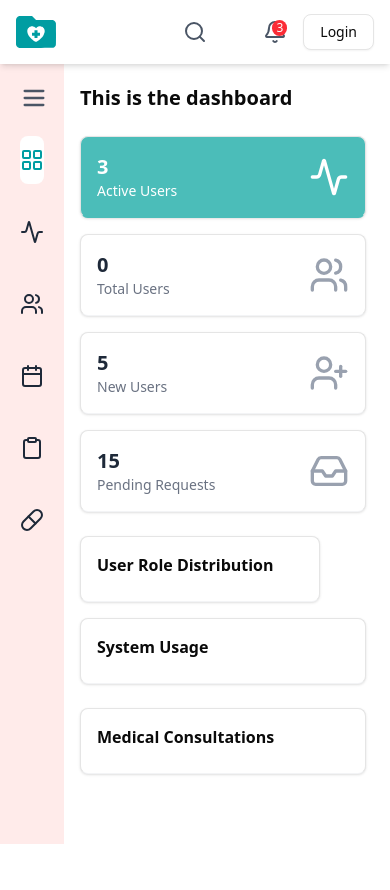
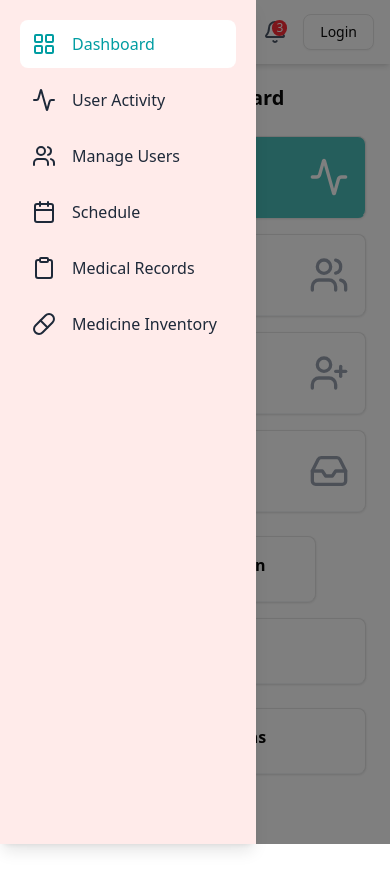
Before and after one commit to diomnne/WLC-CARES, a Next.js app: page /admin-dashboard in a window 390 px wide. Both pictures are taken after a click on the button 34 px from the left and 98 px from the top of the page. Shown: the top 890 px of the page. Built offline with nearby package versions, Linux system fonts and the light colour scheme; no server answers; the database is empty.

Commit message:
Add media query to improve layout responsiveness

```diff
--- a/src/app/components/ui/admin-sidebar.tsx
+++ b/src/app/components/ui/admin-sidebar.tsx
@@ -1,19 +1,19 @@
 "use client";
-import { JSX, useEffect, useState } from "react";
+import { JSX } from "react";
 import { useRouter, usePathname } from "next/navigation";
 import { Menu, LayoutGrid, Activity, Users, Calendar, Clipboard, Pill } from "lucide-react";
+import { useState } from "react";
 
-function SidebarItem({ icon, text, isOpen, route }: { icon: JSX.Element; text: string; isOpen: boolean; route: string }) {
+function SidebarItem({ icon, text, route }: { icon: JSX.Element; text: string; route: string }) {
   const router = useRouter();
   const pathname = usePathname();
-
   const isActive = pathname === route;
 
   return (
     <button
       onClick={() => router.push(route)}
       className={`flex items-center w-full p-3 rounded-md cursor-pointer transition-all
-        ${isOpen ? "justify-start space-x-4" : "justify-center"}
+        justify-start space-x-4
         ${
           isActive
             ? "bg-white text-[#009da2]"
@@ -21,57 +21,57 @@ function SidebarItem({ icon, text, isOpen, route }: { icon: JSX.Element; text: s
         }`}
     >
       <span className="text-[20px]">{icon}</span>
-      {isOpen && <span className="whitespace-nowrap">{text}</span>}
+      <span className="whitespace-nowrap">{text}</span>
     </button>
   );
 }
 
 export default function AdminSidebar() {
-  const [isOpen, setIsOpen] = useState<boolean | null>(null);
-
-  useEffect(() => {
-    const savedState = localStorage.getItem("sidebar-open");
-    setIsOpen(savedState === null ? true : savedState === "true");
-  }, []);
-
-  useEffect(() => {
-    if (isOpen !== null) {
-      localStorage.setItem("sidebar-open", isOpen.toString());
-    }
-  }, [isOpen]);
-
-  if (isOpen === null) {
-    return null;
-  }
+  const [isSidebarOpen, setIsSidebarOpen] = useState(false);
 
   return (
-    <div className="flex">
-      {/* Sidebar Container */}
+    <div className="flex relative">
+      {/* Overlay for Small Screens */}
+      {isSidebarOpen && (
+        <div
+          onClick={() => setIsSidebarOpen(false)}
+          className="fixed top-0 left-0 w-full h-full bg-black opacity-50 z-30 transition-opacity duration-300 md:hidden"
+        ></div>
+      )}
+
+      {/* Menu Button for Small Screens */}
+      {!isSidebarOpen && (
+        <button
+          onClick={() => setIsSidebarOpen(true)}
+          className="fixed top-16 left-4 bg-white p-2 mt-4 rounded-md z-50 md:hidden"
+        >
+          <Menu className="h-6 w-6 text-gray-700" />
+        </button>
+      )}
+
       <div
-        className={`fixed left-0 top-16 bg-[#ffebea] p-5 transition-all duration-300 ${
-          isOpen ? "w-64 p-5" : "w-16 p-3"
-        } h-[calc(100vh-4rem)]`}
+        className={`fixed left-0 bg-[#ffebea] p-5 w-64 transition-transform duration-300 z-40
+          ${
+            isSidebarOpen
+              ? "translate-x-0 shadow-lg h-screen top-0"
+              : "-translate-x-full h-full top-16 md:h-[calc(100vh-4rem)]"
+          }
+          md:translate-x-0 md:top-16 md:h-[calc(100vh-4rem)] md:block
+        `}
       >
-        {/* Menu Button */}
-        <button
-          className="mb-6 text-gray-600 focus:outline-none cursor-pointer"
-          onClick={() => setIsOpen((prev) => !prev)}
-        >
-          <Menu size={28} />
-        </button>
-
         {/* Sidebar Items */}
-        <nav className="space-y-6">
-          <SidebarItem icon={<LayoutGrid />} text="Dashboard" isOpen={isOpen} route="/admin-dashboard" />
-          <SidebarItem icon={<Activity />} text="Activity" isOpen={isOpen} route="/activity" />
-          <SidebarItem icon={<Users />} text="Manage Users" isOpen={isOpen} route="/manage-users" />
-          <SidebarItem icon={<Calendar />} text="Schedule" isOpen={isOpen} route="/consultation-schedules" />
-          <SidebarItem icon={<Clipboard />} text="Medical Records" isOpen={isOpen} route="/medical-records" />
-          <SidebarItem icon={<Pill />} text="Medicine Inventory" isOpen={isOpen} route="/medicine-inventory" />
+        <nav className="space-y-2">
+          <SidebarItem icon={<LayoutGrid />} text="Dashboard" route="/admin-dashboard" />
+          <SidebarItem icon={<Activity />} text="User Activity" route="/activity" />
+          <SidebarItem icon={<Users />} text="Manage Users" route="/manage-users" />
+          <SidebarItem icon={<Calendar />} text="Schedule" route="/consultation-schedules" />
+          <SidebarItem icon={<Clipboard />} text="Medical Records" route="/medical-records" />
+          <SidebarItem icon={<Pill />} text="Medicine Inventory" route="/medicine-inventory" />
         </nav>
       </div>
 
-      <div className={`flex-1 p-6 transition-all ${isOpen ? "ml-50" : "ml-2"}`}>
+      <div className={`flex-1 p-6 ${isSidebarOpen ? "ml-0" : "md:ml-53"}`}>
+        {/* Main Content Area */}
       </div>
     </div>
   );
```
